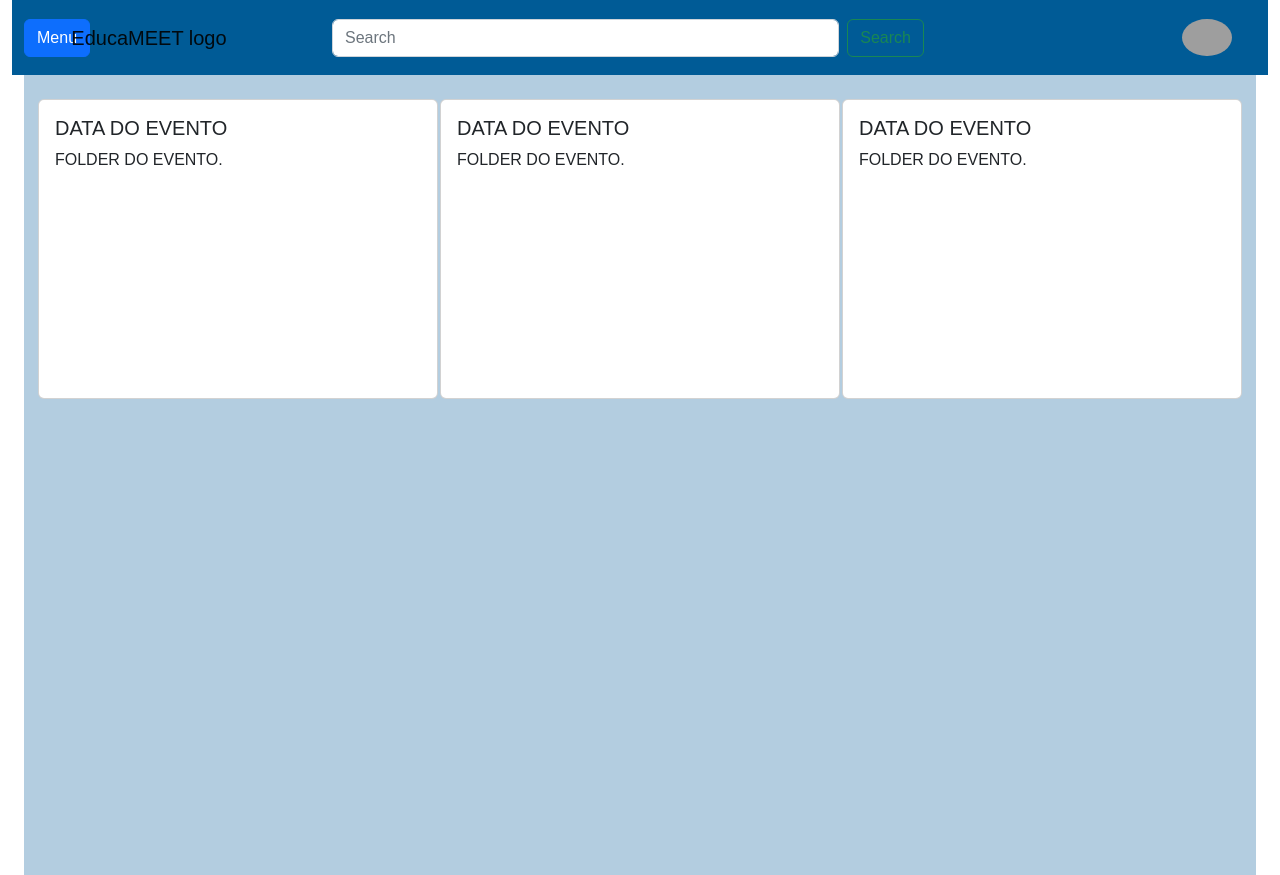
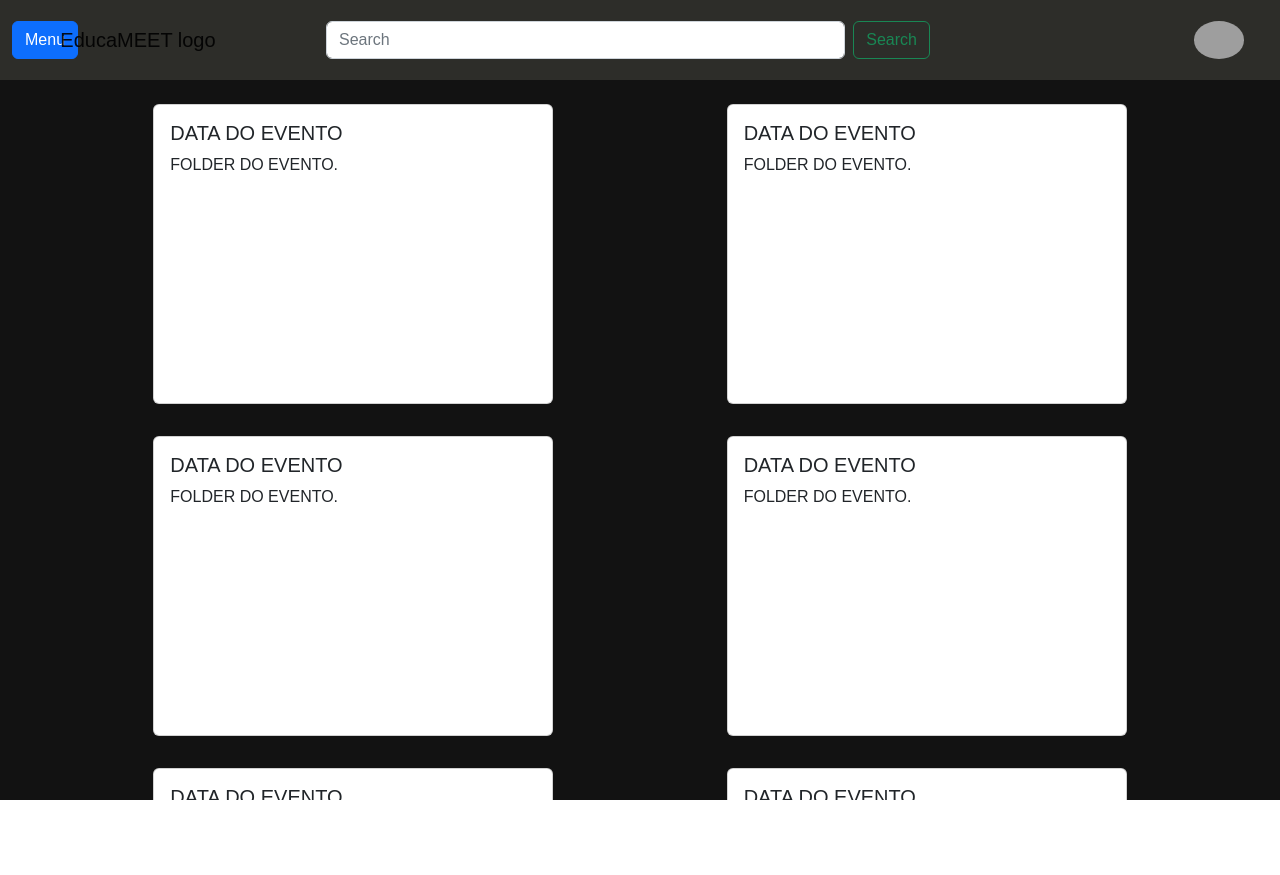
Before and after one commit to maryane-castro/educaMEET, a React (Create React App) app in the folder frontend/: page / in a window 1280 px wide. After the commit the page ends 800 px from the top, so only its background shows below. Built offline with nearby package versions, Linux system fonts and the light colour scheme; grey boxes are pictures that could not be loaded.

Commit message:
Mais alguns testes de cores e ajustes na resposividade

```diff
--- a/frontend/src/App.js
+++ b/frontend/src/App.js
@@ -1,4 +1,4 @@
-import React from 'react';
+import React, {Fragment} from 'react';
 import 'bootstrap/dist/css/bootstrap.min.css';
 import "./App.module.css"
 
@@ -6,9 +6,9 @@ import AppRoutes from './AppRoutes';
 
 const App = () => {
   return (
-    <div>
+    <Fragment>
       <AppRoutes/>
-    </div>
+    </Fragment>
   );
 }
 
--- a/frontend/src/Components/EventCard/EventCard.jsx
+++ b/frontend/src/Components/EventCard/EventCard.jsx
@@ -3,7 +3,7 @@ import "./EventCard.css";
 
 function EventCard() {
   return (
-    <Card className="square custom-card">
+    <Card className="custom-card mb-3 ms-3 me-3">
       <Card.Body>
         <Card.Title>DATA DO EVENTO</Card.Title>
         <Card.Text>
--- a/frontend/src/Components/Header/Header.css
+++ b/frontend/src/Components/Header/Header.css
@@ -1,4 +1,4 @@
 .custom-navbar{
-    height: 75px;
-    background-color: #005b96;
+    height: 80px;
+    background-color: #2D2D29;
 }
--- a/frontend/src/Components/Header/Header.jsx
+++ b/frontend/src/Components/Header/Header.jsx
@@ -13,7 +13,7 @@ import "./Header.css"
 const Header = ({onButtonClick}) => {
     return(
         <Fragment>
-          <Navbar className="custom-navbar" bg="blue-900" expand="lg">
+          <Navbar className="custom-navbar fixed-top" bg="blue-900" expand="lg">
             <Container fluid>
               <Row className="w-100">
                 <Col className="d-flex align-items-center">
--- a/frontend/src/Components/SideBar/SideBar.css
+++ b/frontend/src/Components/SideBar/SideBar.css
@@ -1,6 +1,7 @@
 .custom-sidebar{
-    border: black solid 2px;
-    background-color:#6497b1;
-    height:100vh;
+    border-right:solid #2D2D29 5px;
+    margin-top: 80px;
+    background-color:#121212;
+    height:calc(100vh - 80px);
     width: 500px;
 }
--- a/frontend/src/Components/SideBar/SideBar.jsx
+++ b/frontend/src/Components/SideBar/SideBar.jsx
@@ -5,7 +5,7 @@ import "./SideBar.css";
 const SideBar = ({open}) => {
   return(
     <Fragment>
-      <div>
+      <div className="fixed-left" style={{backgroundColor:"#2D2D29"}}>
         <Collapse in={open} dimension="width">
           <div className="custom-sidebar" id="collapse-sidebar">
 
--- a/frontend/src/Screens/Events/Events.css
+++ b/frontend/src/Screens/Events/Events.css
@@ -1,4 +1,6 @@
 .custom-events{
-    background-color: #b3cde0;
-    height: 100vh;
+    margin-top: 80px;
+    background-color: #121212;
+    height:calc(100vh - 80px);
+    overflow-y: auto;
 }
--- a/frontend/src/Screens/Events/Events.jsx
+++ b/frontend/src/Screens/Events/Events.jsx
@@ -3,7 +3,18 @@ import EventCard from '../../Components/EventCard/EventCard';
 import "./Events.css"
 const Events = () => {
     return(
-        <Container fluid className="events-container custom-events d-flex pt-4 justify-content-evenly flex-wrap">
+        <Container fluid className="custom-events d-flex pt-4 justify-content-evenly flex-wrap gap-3">
+           <EventCard/>
+           <EventCard/>
+           <EventCard/>
+           <EventCard/>
+           <EventCard/>
+           <EventCard/>
+           <EventCard/>
+           <EventCard/>
+           <EventCard/>
+           <EventCard/>
+           <EventCard/>
            <EventCard/>
            <EventCard/>
            <EventCard/>
--- /dev/null
+++ b/frontend/src/Screens/Layout/Layout.css
@@ -0,0 +1,4 @@
+.content-container{
+    padding:0!important;
+    heigth: calc(100vh - 80px);
+}
--- a/frontend/src/Screens/Layout/Layout.jsx
+++ b/frontend/src/Screens/Layout/Layout.jsx
@@ -4,15 +4,16 @@ import Header from "../../Components/Header/Header";
 import SideBar from "../../Components/SideBar/SideBar";
 import Container from 'react-bootstrap/Container';
 import React from "react";
+import "./Layout.css"
 
 const Layout = () => {
 
     const [open, setOpen] = useState(false);
     return(
         <Fragment>
-            <Container fluid style={{heigth:"100 vh"}}>
+            <Container fluid className="p-0">
                 <Header onButtonClick={() => setOpen(!open)}/>
-                <Container fluid className="d-flex">
+                <Container fluid className="d-flex content-container">
                     <SideBar open={open}/>
                     <Outlet/>
                 </Container>
```
